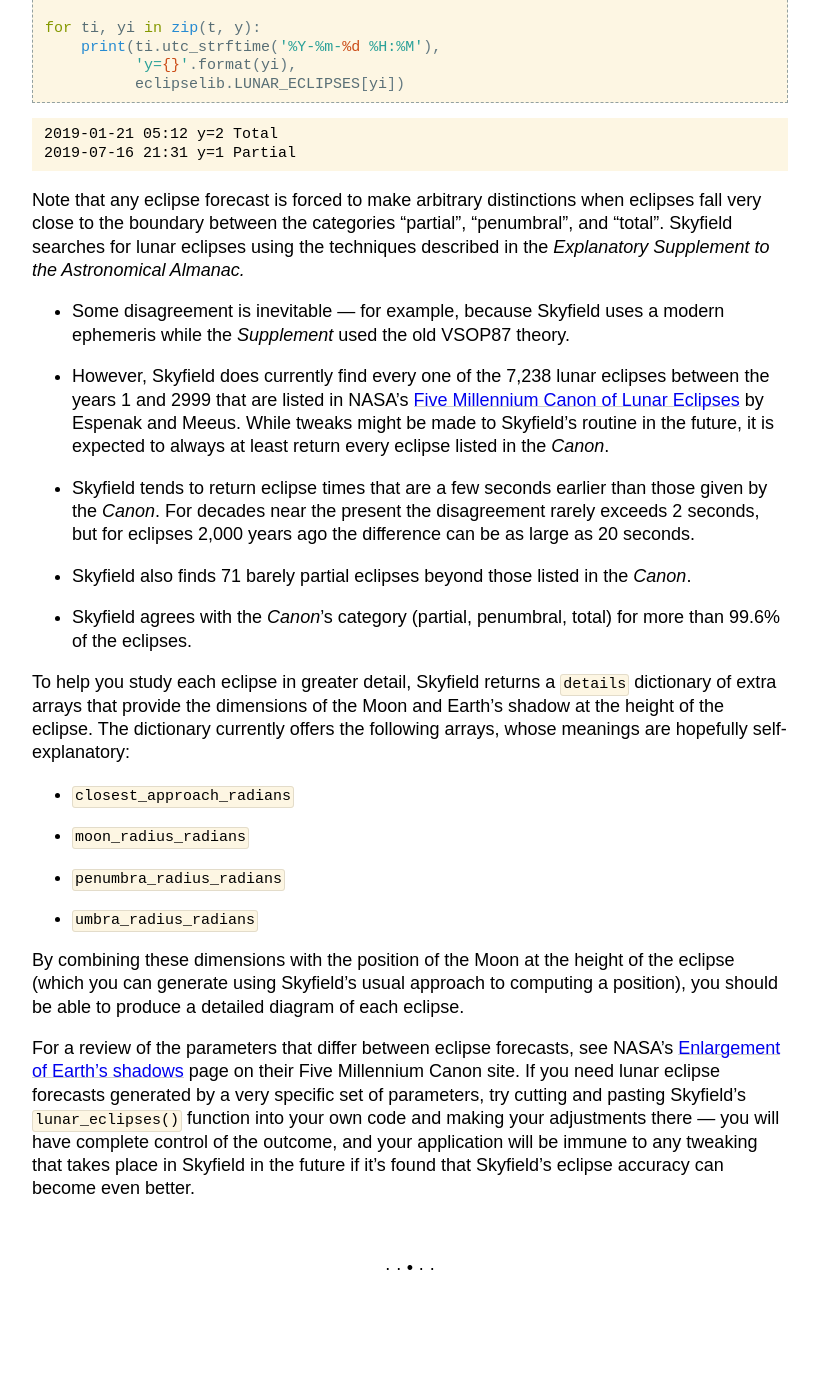
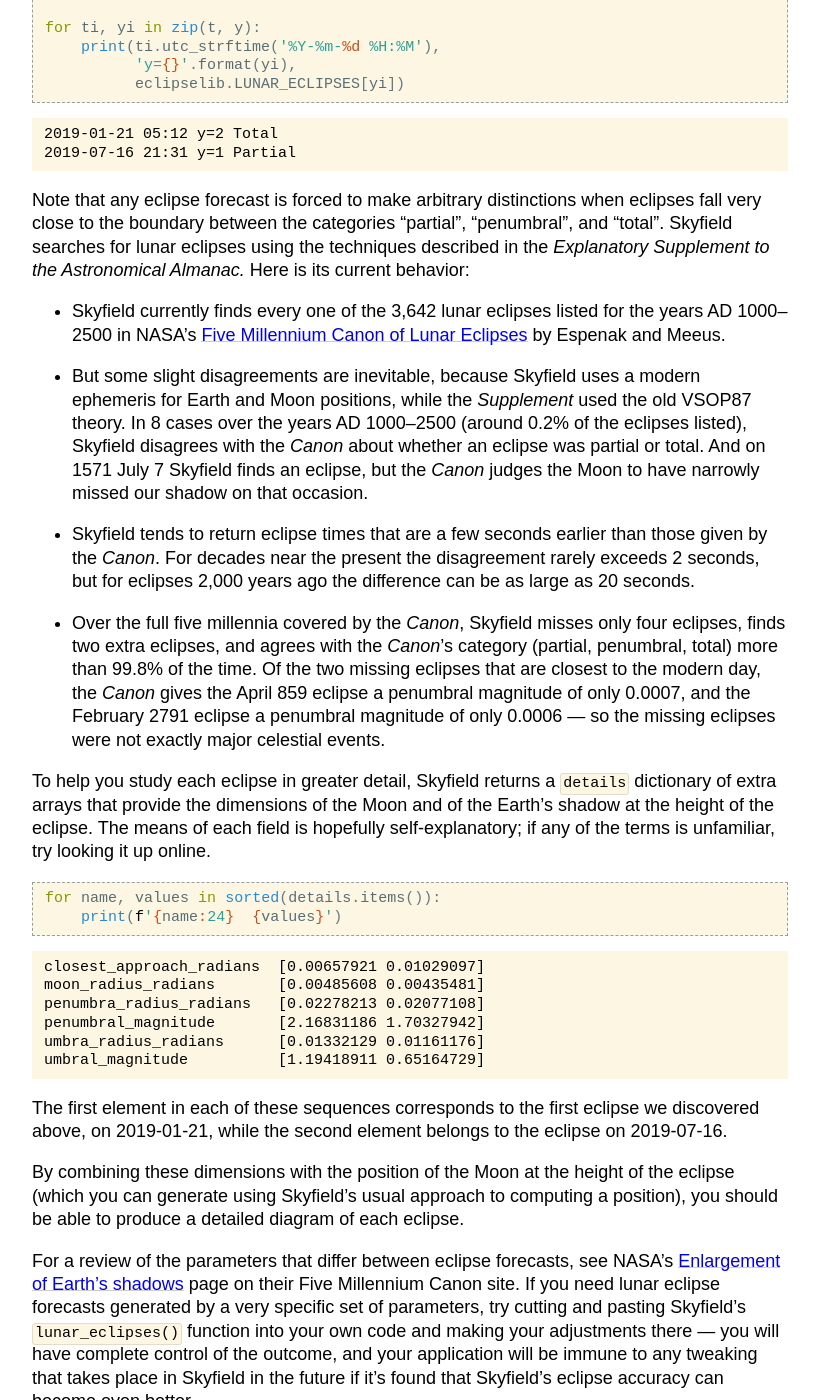
Before and after one commit to skyfielders/python-skyfield, a Sphinx documentation site: the page built from skyfield/documentation/almanac.rst, in a window 1280 px wide and 1400 px high, scrolled down 9683 px. Shown: the whole window, without its empty margins (230-1049 px from the left). Built offline with Sphinx 7.4.7, drawn with Linux system fonts in a browser that asks for light colours; some web fonts are replaced; before the commit the page ends 11021 px from its top, so only the background shows below that.

Commit message:
Update docs for eclipse improvements in #821

```diff
--- a/skyfield/documentation/almanac.rst
+++ b/skyfield/documentation/almanac.rst
@@ -605,22 +605,27 @@ when eclipses fall very close to the boundary
 between the categories “partial”, “penumbral”, and “total”.
 Skyfield searches for lunar eclipses using the techniques described
 in the *Explanatory Supplement to the Astronomical Almanac.*
+Here is its current behavior:
 
-* Some disagreement is inevitable —
-  for example,
-  because Skyfield uses a modern ephemeris
-  while the *Supplement* used the old VSOP87 theory.
+.. Note to myself: these claims are generated by editing and re-running
+   the ./design/eclipses_lunar.py script.
 
-* However,
-  Skyfield does currently find every one of the 7,238 lunar eclipses
-  between the years 1 and 2999
-  that are listed in NASA’s
+* Skyfield currently finds every one of the 3,642 lunar eclipses
+  listed for the years AD 1000–2500
+  in NASA’s
   `Five Millennium Canon of Lunar Eclipses
   <https://eclipse.gsfc.nasa.gov/SEpubs/5MCLE.html>`_
   by Espenak and Meeus.
-  While tweaks might be made to Skyfield’s routine in the future,
-  it is expected to always at least return every eclipse
-  listed in the *Canon*.
+
+* But some slight disagreements are inevitable,
+  because Skyfield uses a modern ephemeris for Earth and Moon positions,
+  while the *Supplement* used the old VSOP87 theory.
+  In 8 cases over the years AD 1000–2500 (around 0.2% of the eclipses listed),
+  Skyfield disagrees with the *Canon*
+  about whether an eclipse was partial or total.
+  And on 1571 July 7 Skyfield finds an eclipse,
+  but the *Canon* judges the Moon to have narrowly missed our shadow
+  on that occasion.
 
 * Skyfield tends to return eclipse times
   that are a few seconds earlier than those given by the *Canon*.
@@ -629,23 +634,43 @@ in the *Explanatory Supplement to the Astronomical Almanac.*
   but for eclipses 2,000 years ago the difference
   can be as large as 20 seconds.
 
-* Skyfield also finds 71 barely partial eclipses
-  beyond those listed in the *Canon*.
-
-* Skyfield agrees with the *Canon*\ ’s category
-  (partial, penumbral, total) for more than 99.6% of the eclipses.
+* Over the full five millennia covered by the *Canon*,
+  Skyfield misses only four eclipses, finds two extra eclipses,
+  and agrees with the *Canon*\ ’s category
+  (partial, penumbral, total)
+  more than 99.8% of the time.
+  Of the two missing eclipses that are closest to the modern day,
+  the *Canon* gives the April 859 eclipse
+  a penumbral magnitude of only 0.0007,
+  and the February 2791 eclipse
+  a penumbral magnitude of only 0.0006 —
+  so the missing eclipses were not exactly major celestial events.
 
 To help you study each eclipse in greater detail,
 Skyfield returns a ``details`` dictionary of extra arrays
-that provide the dimensions of the Moon and Earth’s shadow
+that provide the dimensions of the Moon and of the Earth’s shadow
 at the height of the eclipse.
-The dictionary currently offers the following arrays,
-whose meanings are hopefully self-explanatory:
+The means of each field is hopefully self-explanatory;
+if any of the terms is unfamiliar,
+try looking it up online.
 
-* ``closest_approach_radians``
-* ``moon_radius_radians``
-* ``penumbra_radius_radians``
-* ``umbra_radius_radians``
+.. testcode::
+
+    for name, values in sorted(details.items()):
+        print(f'{name:24}  {values}')
+
+.. testoutput::
+
+    closest_approach_radians  [0.00657921 0.01029097]
+    moon_radius_radians       [0.00485608 0.00435481]
+    penumbra_radius_radians   [0.02278213 0.02077108]
+    penumbral_magnitude       [2.16831186 1.70327942]
+    umbra_radius_radians      [0.01332129 0.01161176]
+    umbral_magnitude          [1.19418911 0.65164729]
+
+The first element in each of these sequences
+corresponds to the first eclipse we discovered above, on 2019-01-21,
+while the second element belongs to the eclipse on 2019-07-16.
 
 By combining these dimensions
 with the position of the Moon at the height of the eclipse
```
